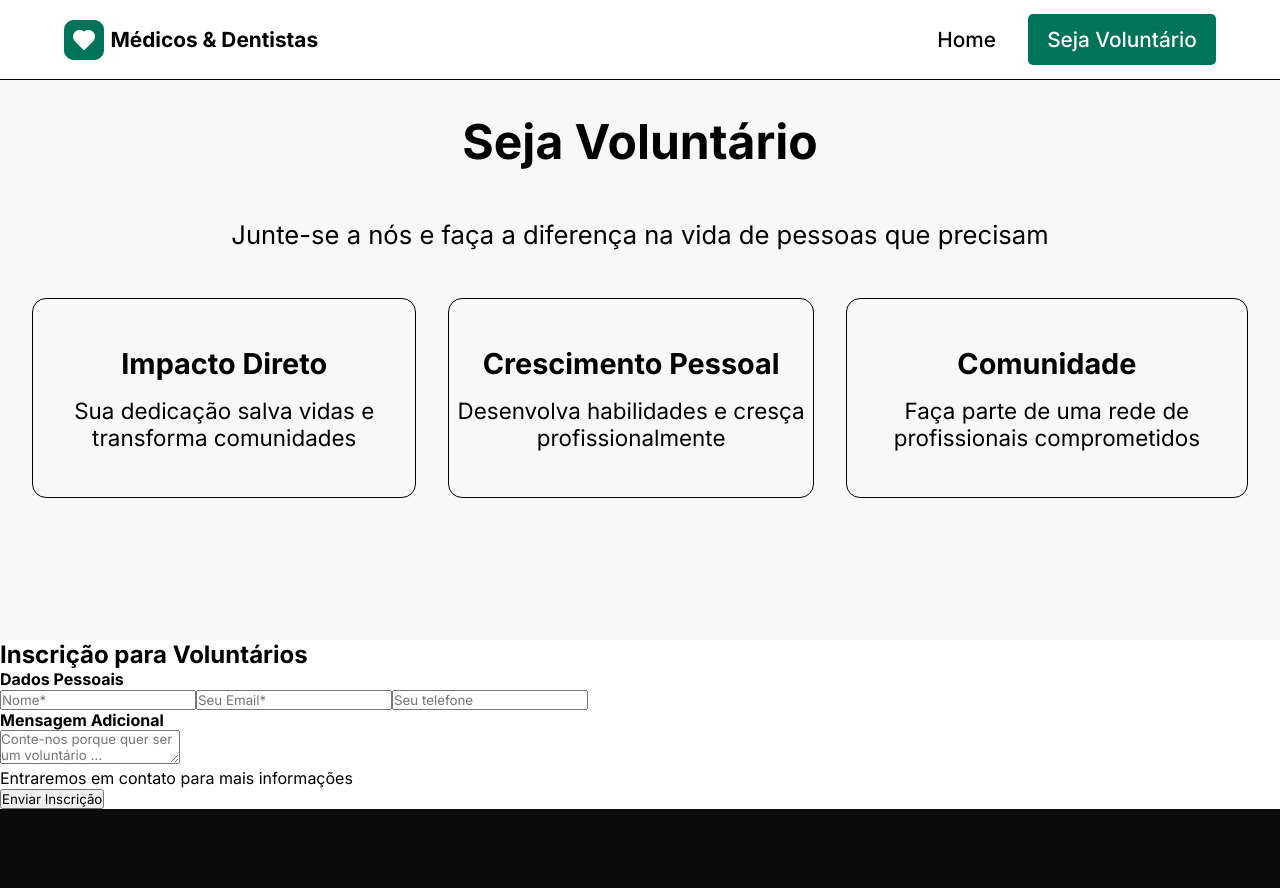
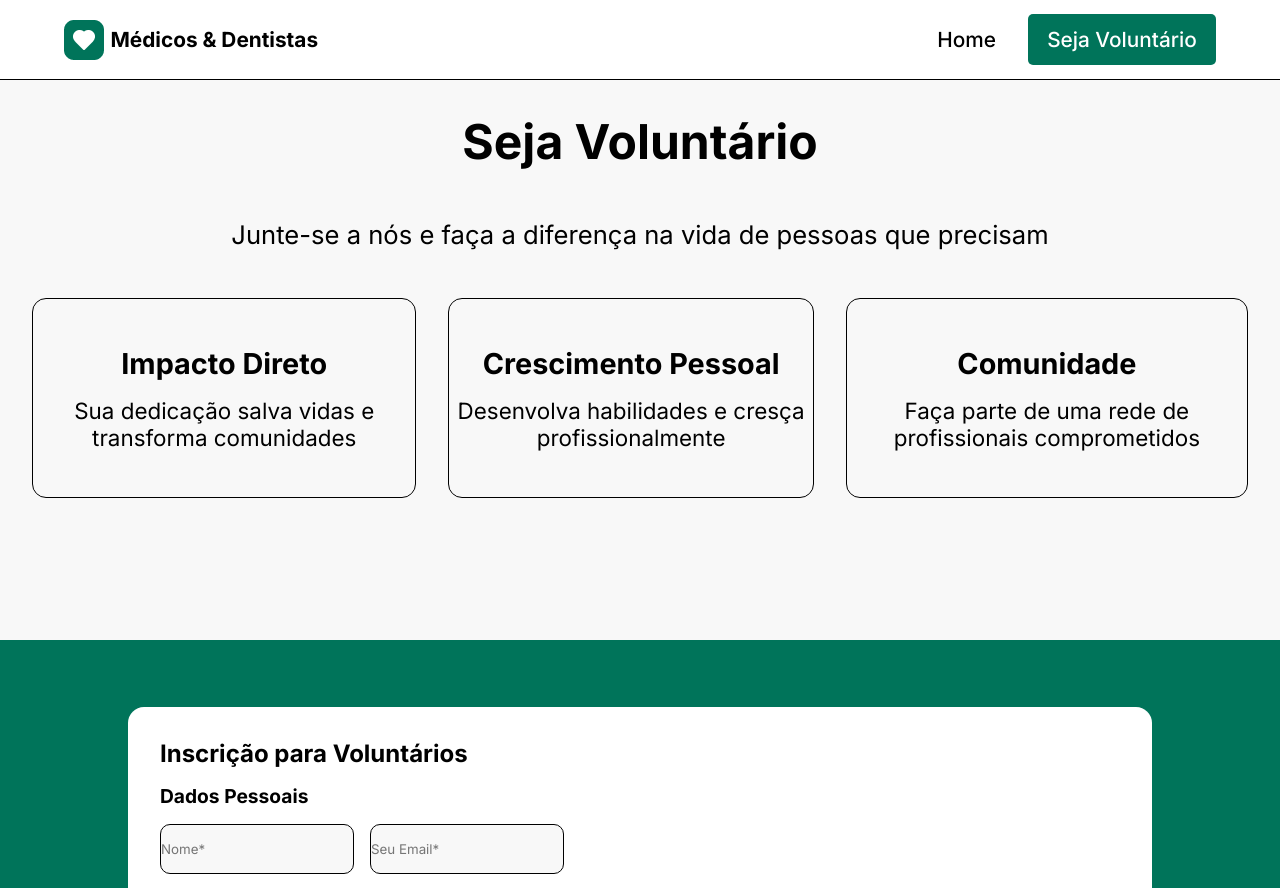
Before and after one commit to laecio22/desafio-router, a React (Vite) app: page /voluntarios in a window 1280 px wide. Shown: the top 888 px of the page. Built offline with nearby package versions, Linux system fonts and the light colour scheme.

Commit message:
style:inicio  estilização  do  formulário

```diff
--- a/src/pages/voluntarios/Voluntarios.jsx
+++ b/src/pages/voluntarios/Voluntarios.jsx
@@ -9,7 +9,8 @@ const Voluntarios = () => {
         <div className={s.containerCards}>
           <CardVantagens
             title="Impacto Direto"
-          description="Sua dedicação salva vidas e transforma comunidades"/>
+            description="Sua dedicação salva vidas e transforma comunidades"
+          />
           <CardVantagens
             title="Crescimento Pessoal"
             description="Desenvolva habilidades e cresça profissionalmente"
@@ -23,17 +24,19 @@ const Voluntarios = () => {
       <section className={s.containerForm}>
         <form>
           <h2>Inscrição para Voluntários</h2>
-          <div>
+          <div className={s.groupInput}>
             <h4>Dados Pessoais</h4>
-            <input type="text"  placeholder="Nome*" />
+            <div className={s.boxFlexivel}>
+              <input type="text" placeholder="Nome*" />
               <input type="email" placeholder="Seu Email*" />
-            <input type="tel" placeholder="Seu telefone" />
             </div>
-          <div>
+            <input type="tel" placeholder="Seu telefone*" />
+          </div>
+          <div className={s.groupInput}>
             <h4>Mensagem Adicional</h4>
             <textarea placeholder="Conte-nos porque quer ser  um voluntário ..."></textarea>
           </div>
-          <p>Entraremos em  contato para  mais informações</p>
+          <p>Entraremos em contato para mais informações</p>
           <button>Enviar Inscrição</button>
         </form>
       </section>
--- a/src/pages/voluntarios/voluntarios.module.scss
+++ b/src/pages/voluntarios/voluntarios.module.scss
@@ -30,6 +30,54 @@
 
 //estilização  sessão  formulário
 
+.containerForm {
+   background-color: colors.$color-green;
+   height: 70vh;
+   display: flex;
+   align-items: center;
+   justify-content: center;
+   form {
+    background-color: colors.$color-white;
+    width: 80%;
+    border-radius: 16px;
+    display: flex;
+    flex-direction: column;
+    gap: 1rem;
+    padding: 2rem;
+
+    h2 {
+      font-weight: bold;
+      font-size: 1.5rem;
+    }
+
+    h4 {
+      font-weight: bold;
+      font-size: 1.2rem;
+    }
+
+    input {
+      height: 50px;
+    }
+
+    input, textarea {
+      border-radius: 10px;
+      background-color: colors.$color-light;
+      border: 1px solid colors.$color-black;
+    }
+
+    .groupInput{
+      display: flex;
+      flex-direction: column;
+      gap: 1rem;
+    }
+
+    .boxFlexivel {
+      display: flex;
+      gap: 1rem;
+    }
+   }
+}
+
 @media screen and (max-width: 1030px) {
   .containerVoluntario {
     height: 130vh;
```
Lines whose indentation alone changed are shown as unchanged.
